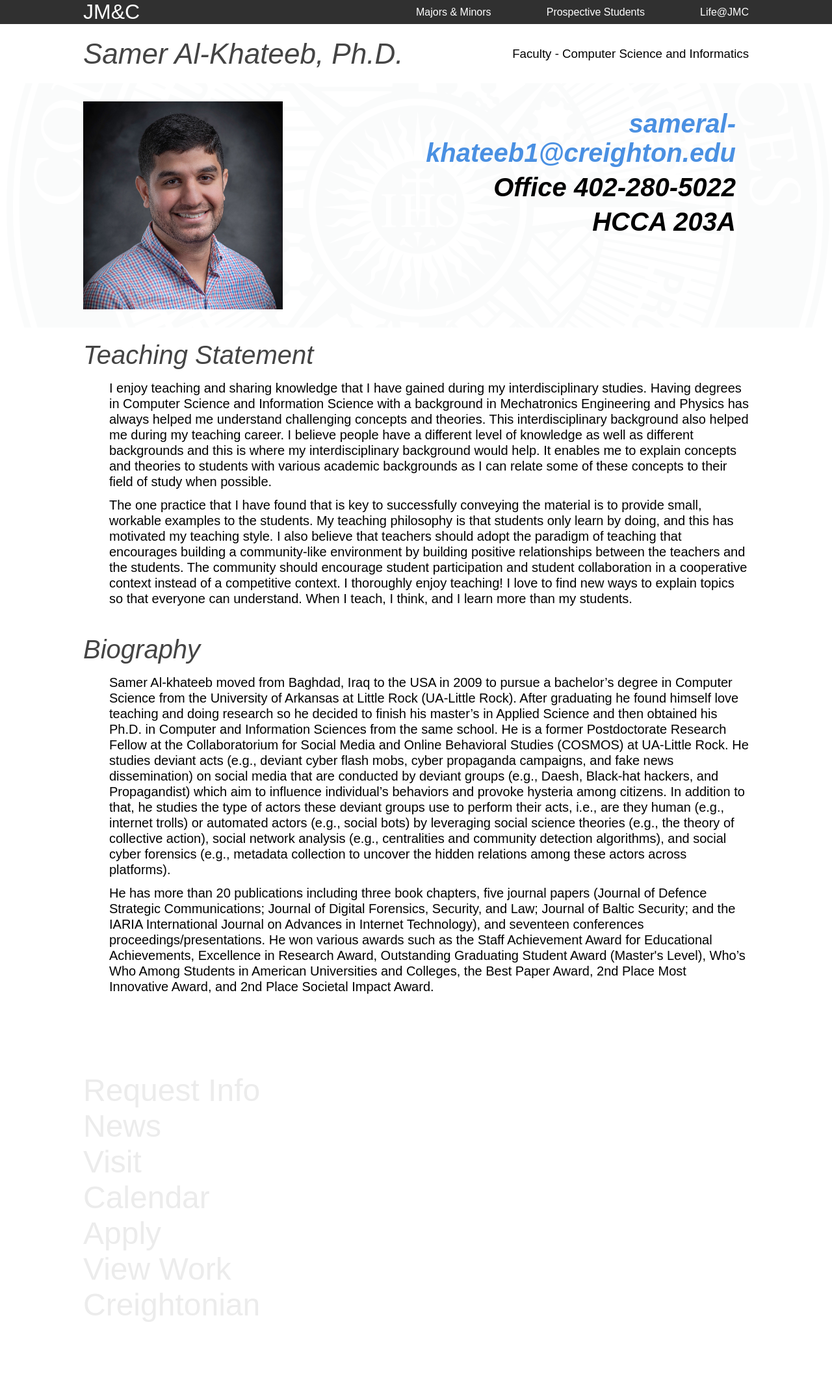
After one commit to aandnota/jmc, a PHP site: page /pages/samer.html in a window 1280 px wide. The commit adds this page. Shown: the whole page at 65% size. Run offline with PHP 8.4, Linux system fonts and the light colour scheme; some libraries are stand-ins or nearby versions.

Commit message:
added samer's page

```diff
--- a/css/style.css
+++ b/css/style.css
@@ -1366,6 +1366,14 @@ span.caption a:hover{
 	background-position: top center;
 }
 
+.fac-img-samer{
+	width: 24vw;
+	height: 25vw;
+	background-image: url("../imgs/faculty/samer.jpg");
+	background-size: cover;
+	background-position: top center;
+}
+
 .fac-img-brian{
 	width: 24vw;
 	height: 25vw;
@@ -1556,6 +1564,7 @@ span.caption a:hover{
 	font-size: 1.25rem;
 	margin-bottom: 0;
 	padding-top: .5rem;
+	line-height: 1.5rem;
 }
 
 #teaching-carol>li{
@@ -2272,6 +2281,12 @@ div#adv{
 		margin-bottom: 1rem;
 	}
 
+	.fac-img-samer{
+	width: 100%;
+	height: 100vw;
+	margin-bottom: 1rem;
+	}
+
 	.fac-img-tim{
 		width: 100%;
 		height: 100vw;
--- /dev/null
+++ b/pages/samer.html
@@ -0,0 +1,124 @@
+<!DOCTYPE html>
+<html>
+	<head>
+
+		<!-- META -->
+		<meta charset="utf-8">
+		<meta http-equiv="X-UA-Compatible" content="IE=edge">
+		<meta name="viewport" content="width=device-width, initial-scale=1">
+		<title>Assistant Professor Samer Al-Khateeb, Ph.D.</title>
+
+		<!-- CSS -->
+    	<link rel="stylesheet" href="../css/style.css">
+
+		<!-- JS -->
+    	<script src="https://ajax.googleapis.com/ajax/libs/jquery/1.11.1/jquery.min.js"></script>
+
+	</head>
+
+	<body>
+		<div class="nav-span-small">
+		<nav class="top-o content">
+			<ul id="dept-title-small">
+				<li><a href="../index.html">JM&amp;C</a></li>
+			</ul>
+			<ul id="dept-title-mobile">
+				<li><a href="../index.html">JM&amp;C</a></li>
+			</ul>
+			<ul class="nav-links-little-o">
+				<li id="nav-link"><a href="majors.html" title="Majors">Majors &amp; Minors</a></li>
+				<li id="nav-link"><a href="prospective.html" title="Prospective Students">Prospective Students</a></li>
+				<li id="nav-link"><a href="life.html" title="Life at JMC">Life@JMC</a></li>
+			</ul>
+		</nav>
+	</div>
+
+		<section class="page-title">
+			<div class="content" id="pg-ti">
+				<h3><a href="faculty-o.html">Faculty - Computer Science and Informatics</a></h3>
+				<ul class="prof">
+					<li><h2>Samer Al-Khateeb, Ph.D.</h2></li>
+				</ul>
+			</div>
+		</section>
+
+		<section class="fac-over-one">
+			<div class="content" id="fac-over-one">
+				<div class="fac-img-samer">
+					<!-- <img src="../imgs/faculty/alex.jpg" alt=""> -->
+				</div>
+				<div id="fac-info">
+					<p><a href="mailto:sameral-khateeb1@creighton.edu" title="">sameral-khateeb1@creighton.edu</a></p>
+					<p>Office 402-280-5022</p>
+					<p>HCCA 203A</p>
+				</div>
+			</div>
+		</section>
+
+		<section class="fac-over-two">
+			<div class="content">
+				<ul id="teaching-title">
+					<li><h2>Teaching Statement</h2></li>
+				</ul>
+				<ul id="teaching">
+					<li>
+						<p>
+						I enjoy teaching and sharing knowledge that I have gained during my interdisciplinary studies. Having degrees in Computer Science and Information Science with a background in Mechatronics Engineering and Physics has always helped me understand challenging concepts and theories. This interdisciplinary background also helped me during my teaching career. I believe people have a different level of knowledge as well as different backgrounds and this is where my interdisciplinary background would help. It enables me to explain concepts and theories to students with various academic backgrounds as I can relate some of these concepts to their field of study when possible.
+						</p>
+						<p>
+						The one practice that I have found that is key to successfully conveying the material is to provide small, workable examples to the students. My teaching philosophy is that students only learn by doing, and this has motivated my teaching style. I also believe that teachers should adopt the paradigm of teaching that encourages building a community-like environment by building positive relationships between the teachers and the students. The community should encourage student participation and student collaboration in a cooperative context instead of a competitive context. I thoroughly enjoy teaching! I love to find new ways to explain topics so that everyone can understand. When I teach, I think, and I learn more than my students.
+						</p>
+					</li>
+				</ul>
+			</div>
+		</section>
+
+		<section class="fac-over-three">
+			<div class="content">
+				<ul id="teaching-title">
+					<li><h2>Biography</h2></li>
+				</ul>
+				<ul id="teaching">
+					<li>
+						<p>
+						Samer Al-khateeb moved from Baghdad, Iraq to the USA in 2009 to pursue a bachelor’s degree in Computer Science from the University of Arkansas at Little Rock (UA-Little Rock). After graduating he found himself love teaching and doing research so he decided to finish his master’s in Applied Science and then obtained his Ph.D. in Computer and Information Sciences from the same school. He is a former Postdoctorate Research Fellow at the Collaboratorium for Social Media and Online Behavioral Studies (COSMOS) at UA-Little Rock. He studies deviant acts (e.g., deviant cyber flash mobs, cyber propaganda campaigns, and fake news dissemination) on social media that are conducted by deviant groups (e.g., Daesh, Black-hat hackers, and Propagandist) which aim to influence individual’s behaviors and provoke hysteria among citizens. In addition to that, he studies the type of actors these deviant groups use to perform their acts, i.e., are they human (e.g., internet trolls) or automated actors (e.g., social bots) by leveraging social science theories (e.g., the theory of collective action), social network analysis (e.g., centralities and community detection algorithms), and social cyber forensics (e.g., metadata collection to uncover the hidden relations among these actors across platforms).
+						</p>
+						<p>
+						 He has more than 20 publications including three book chapters, five journal papers (Journal of Defence Strategic Communications; Journal of Digital Forensics, Security, and Law; Journal of Baltic Security; and the IARIA International Journal on Advances in Internet Technology), and seventeen conferences proceedings/presentations. He won various awards such as the Staff Achievement Award for Educational Achievements, Excellence in Research Award, Outstanding Graduating Student Award (Master's Level), Who’s Who Among Students in American Universities and Colleges, the Best Paper Award, 2nd Place Most Innovative Award, and 2nd Place Societal Impact Award.
+						</p>
+					</li>
+				</ul>
+			</div>
+		</section>
+
+	<footer class="footer-alt">
+		<div class="content">
+			<ul class="footer-nav-alt">
+				<li><a href="">Request Info</a></li>
+				<li><a href="">News</a></li>
+				<li><a href="">Visit</a></li>
+				<li><a href="">Calendar</a></li>
+				<li><a href="">Apply</a></li>
+				<li><a href="">View Work</a></li>
+				<li><a href="">Creightonian</a></li>
+			</ul>
+		</div>
+	</footer>
+
+		<script type="text/javascript">
+			$(document).ready(function(){
+			    $("ul#tabs li").click(function(e){
+			        if (!$(this).hasClass("active")) {
+			            var tabNum = $(this).index();
+			            var nthChild = tabNum+1;
+			            $("ul#tabs li.active").removeClass("active");
+			            $(this).addClass("active");
+			            $("ul#tab li.active").removeClass("active");
+			            $("ul#tab li:nth-child("+nthChild+")").addClass("active");
+			        }
+			    });
+			});
+		</script>
+
+	</body>
+</html>
```
Also changed, not shown: imgs/faculty/samer.jpg (added), 1 other file.
